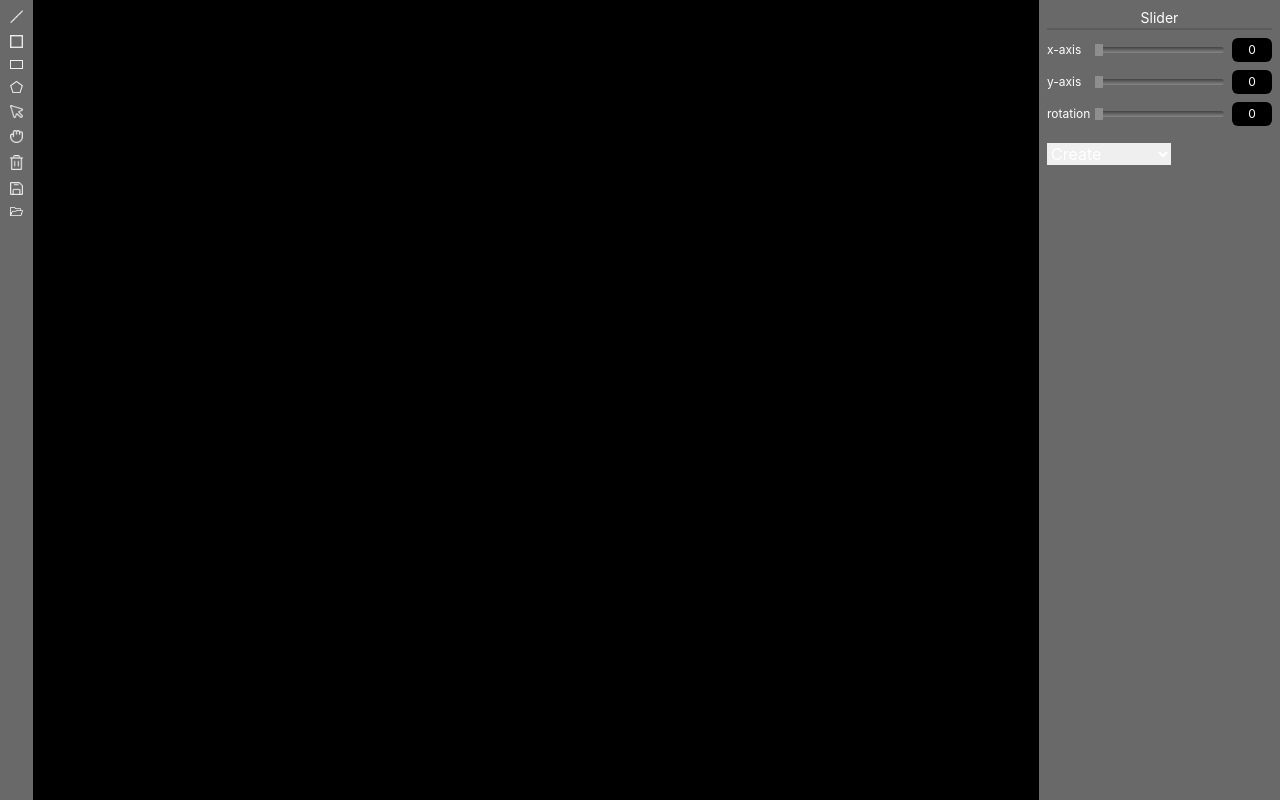
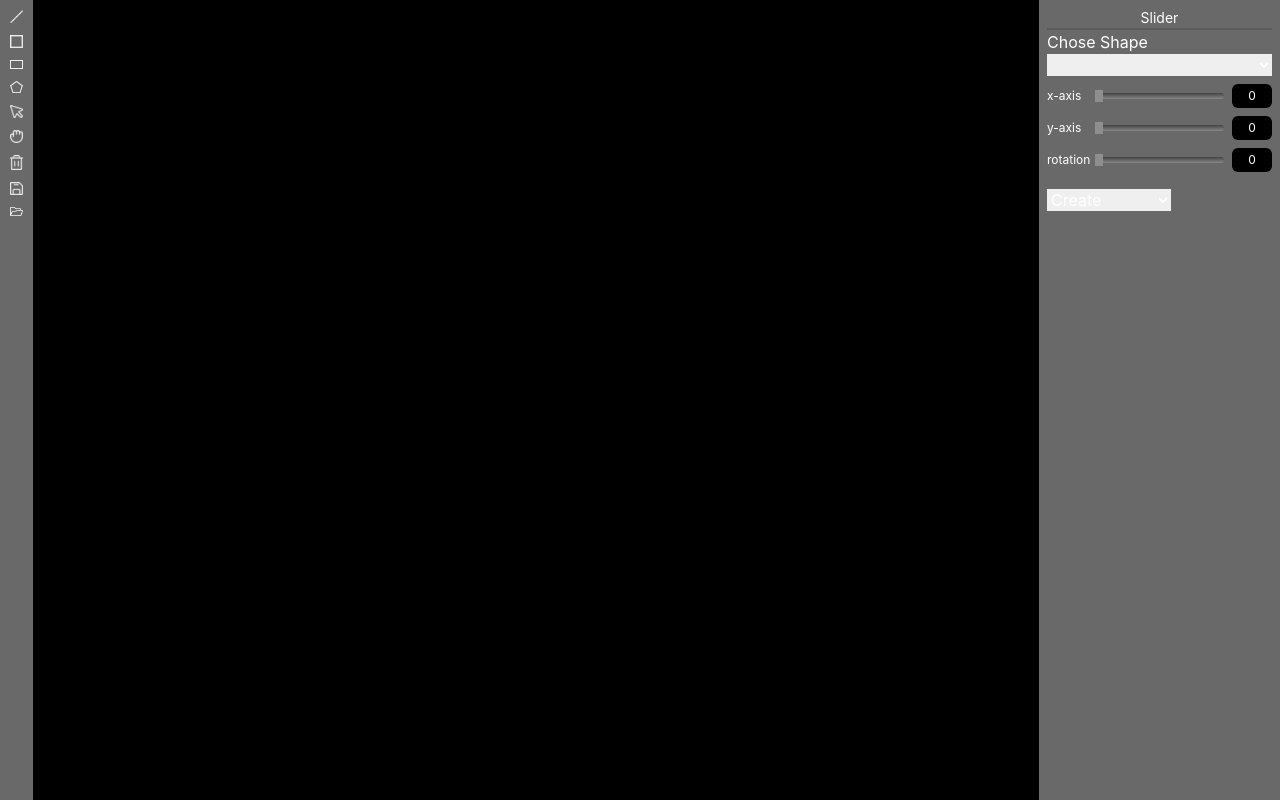
Before and after one commit to GAIB20/tugas-besar-grafkom-1-grafkonn, a React (Vite) app: page / in a window 1280 px wide. Built offline with nearby package versions, Linux system fonts and the light colour scheme.

Commit message:
feat: add a selector for shape on UI

```diff
--- a/src/App.tsx
+++ b/src/App.tsx
@@ -19,7 +19,7 @@ function App() {
   return (
     <div className="flex h-screen">
       {/* Toolbar */}
-      <Toolbar shapeTypeArr={shapeTypeArr} />
+      <Toolbar />
 
       {/* Main Canvas */}
       <div className="w-full h-full relative">
@@ -30,7 +30,7 @@ function App() {
       </div>
 
       {/* Properties */}
-      <Sidebar />
+      <Sidebar shapeTypeArr={shapeTypeArr}/>
     </div>
   );
 }
--- a/src/components/sidebar.tsx
+++ b/src/components/sidebar.tsx
@@ -1,8 +1,19 @@
 import "../styles/sidebar.css";
-function Sidebar() {
-  const handleSliderChange = (event: React.ChangeEvent<HTMLInputElement>, sliderId: string) => {
+
+interface SidebarProps {
+  shapeTypeArr: {
+    id: number;
+    type?: "square" | "circle" | "line" | "rectangle" | "polygon";
+  }[];
+}
+
+function Sidebar({ shapeTypeArr }: SidebarProps) {
+  const handleSliderChange = (
+    event: React.ChangeEvent<HTMLInputElement>,
+    sliderId: string
+  ) => {
     const newValue = event.target.value;
-    const slider = document.getElementById(`sliderVal${sliderId}`)
+    const slider = document.getElementById(`sliderVal${sliderId}`);
     if (!slider) return;
     slider.textContent = newValue;
   };
@@ -12,11 +23,24 @@ function Sidebar() {
       <div className="p-2 text-center">
         <p className="text-sm">Slider</p>
         <hr className="border-primaryCanvas border-[0.1px] opacity-25" />
+        <div className="w-full flex flex-col items-start">
+          <p>Chose Shape</p>
+          <select id="selectShape" className="w-full">
+            {shapeTypeArr
+              .filter(
+                (shape, index, self) =>
+                  self.findIndex((i) => i.id === shape.id) === index
+              )
+              .map((shape) => (
+                <option key={`${shape.id}`} value={`${shape.id}-${shape.type}`}>
+                  {shape.id}-{shape.type}
+                </option>
+              ))}
+          </select>
+        </div>
         <div className="flex flex-col gap-y-2">
           <div className="flex items-center mt-2">
-            <span className="text-xs pr-2  w-12 text-left">
-              x-axis
-            </span>
+            <span className="text-xs pr-2  w-12 text-left">x-axis</span>
             <input
               type="range"
               id="slider-translation-x"
--- a/src/components/toolbar.tsx
+++ b/src/components/toolbar.tsx
@@ -9,14 +9,8 @@ import DeleteIcon from "../assets/toolbar-icon/delete.png";
 import SaveIcon from "../assets/toolbar-icon/save.png";
 import LoadIcon from "../assets/toolbar-icon/load.png";
 
-interface ToolbarProps {
-  shapeTypeArr: {
-    id: number;
-    type?: "square" | "circle" | "line" | "rectangle" | "polygon";
-  }[];
-}
 
-function Toolbar({ shapeTypeArr }: ToolbarProps) {
+function Toolbar() {
   const [activeButton, setActiveButton] = useState<string | null>(null);
 
   const handleClick = (buttonName: string) => {
```
